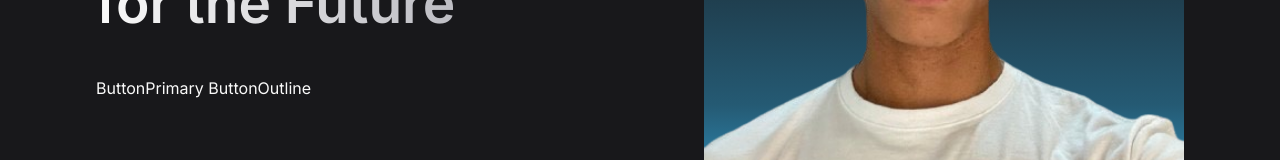
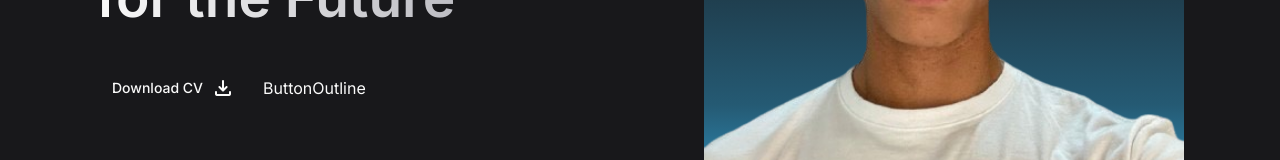
Before and after one commit to Victor-Sarti/portfolio, a React (Vite) app: page / in a window 1280 px wide. Shown: the part 519-679 px from the top of the page. Built offline with nearby package versions, Linux system fonts and the light colour scheme.

Commit message:
feat: ButtonPrimary

```diff
--- a/index.html
+++ b/index.html
@@ -11,7 +11,8 @@
 <link href="https://fonts.googleapis.com/css2?family=Inter:wght@400;500;600&display=swap" rel="stylesheet">
 
 <link href="https://fonts.googleapis.com/icon?family=Material+Symbols+Rounded" rel="stylesheet" />
-  </head>
+
+</head>
   <body>
     <div id="root"></div>
     <script type="module" src="/src/main.jsx"></script>
--- a/src/components/Hero.jsx
+++ b/src/components/Hero.jsx
@@ -1,5 +1,7 @@
 import React from 'react'
 import   perfil from '../assets/Eu.png'
+
+import { ButtonPrimary } from './Button'
 const Hero = () => {
   return (
     <section id='home' className='pt-28 lg:pt-36'>
@@ -21,7 +23,9 @@ const Hero = () => {
                     Building Scalable Modern Websites for the Future
                 </h2>
                 <div className=' flex items-center gap-3'>
-                    ButtonPrimary
+                <ButtonPrimary
+                label="Download CV"
+                icon="download"/>
 
                     ButtonOutline
                 </div>
```
